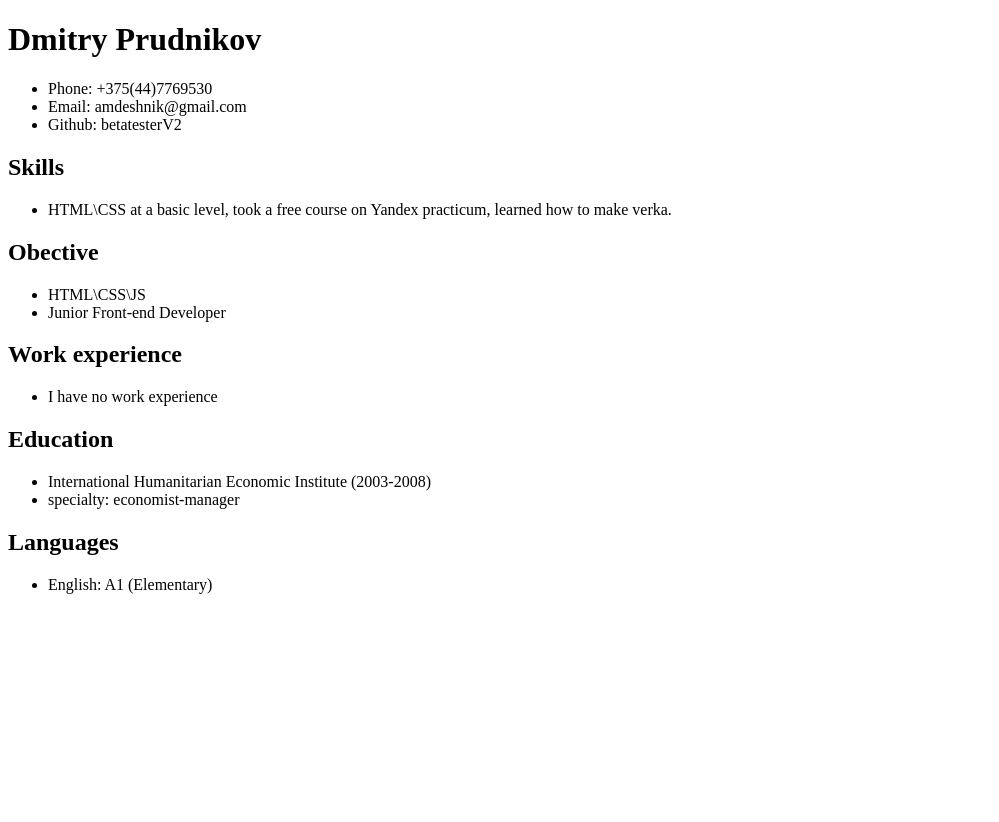
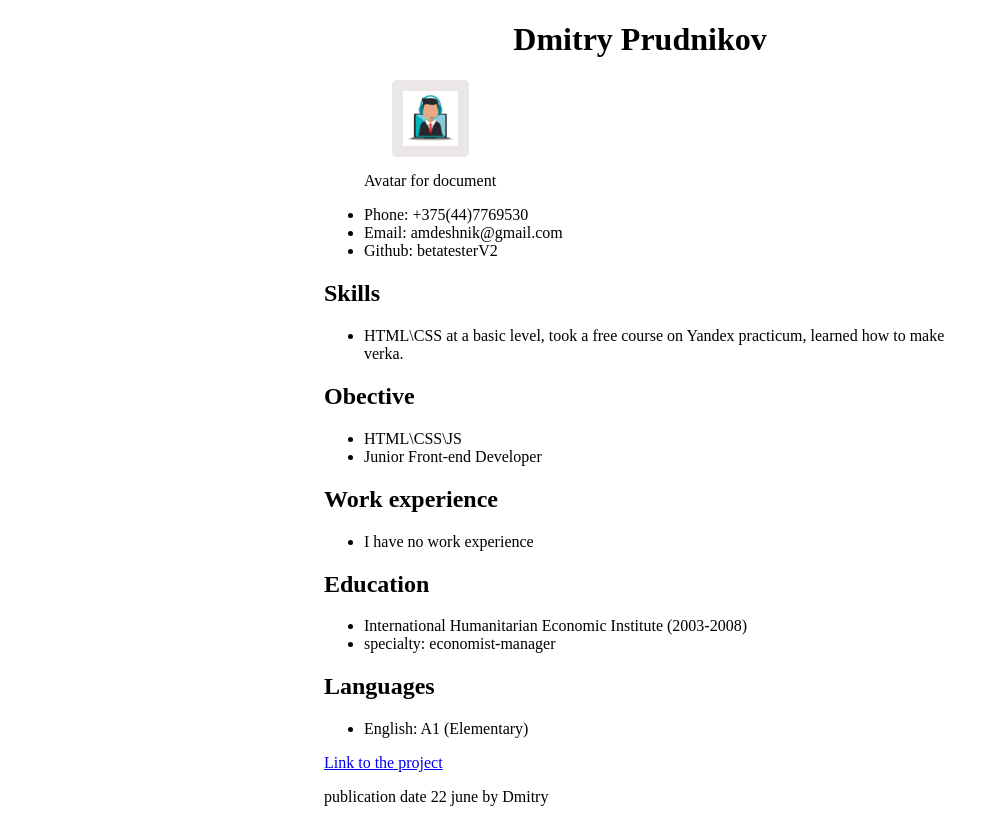
Before and after one commit to betatesterV2/probe, a plain HTML site: page index.html in a window 1280 px wide. Shown: the whole page, without its empty margins (0-999 px from the left). Before the commit the page ends 800 px from the top, so only its background shows below. Drawn offline with Linux system fonts and the light colour scheme.

Commit message:
feat: add files

```diff
--- a/index.html
+++ b/index.html
@@ -2,16 +2,27 @@
 <html lang="en">
    <head>
       <meta charset="utf-8">
+      <meta http-equiv="x-ua-compatible" content="ie=edge">
       <link rel="stylesheet" href="style.css">
+      <title>My resume</title>
    </head>
    <body>
+      <DIV class="container">
+      <header>
          <h1>Dmitry Prudnikov</h1>
-
+      </header>
+      <aside>
+      <figure>
+         <img src="image.png" alt="avatar">
+         <figcaption>Avatar for document</figcaption>
+      </figure>
+   </aside>
       <ul>
          <li>Phone: +375(44)7769530</li>
          <li>Email: amdeshnik@gmail.com</li>
          <li>Github: betatesterV2</li>
       </ul>
+<article>
    <h2>Skills</h2>
       <ul>
          <li>HTML\CSS at a basic level, took a free course on Yandex practicum, learned how to make verka.</li>
@@ -19,7 +30,7 @@
 
    <h2>Obective</h2>
       <ul>
-   <li>HTML\CSS\JS  </li>
+         <li>HTML\CSS\JS</li>
          <li>Junior Front-end Developer</li>
       </ul>
 
@@ -38,5 +49,15 @@
       <ul>
          <li>English: A1 (Elementary)</li>
       </ul>
+   <p><a href="https://betatesterv2.github.io/rsschool-cv/cv">Link to the project</a></p>
+</article>
+<footer>
+   <p>
+      publication date
+      <time datetime="2021-07-22 19:00">22 june</time>
+      by Dmitry
+   </p>
+</footer>
+</DIV>
    </body>
 </html>
--- a/style.css
+++ b/style.css
@@ -0,0 +1,16 @@
+img {
+   width: 10%; /* Ширина */
+   float: center; /* Выстраиваем элементы по горизонтали */
+   margin: 0 2% 2% 5%; /* Отступ слева */
+   background: #e7e1e1ca; /* Цвет фона */
+   border-radius: 5px; /* Радиус скругления */
+   padding: 2%; /* Поля */
+   }
+header {
+   text-align: center;
+}
+.container {
+   margin-left: auto;
+   margin-right: auto;
+   width: 50%;
+}
```
Also changed, not shown: image.png (added). Lines whose indentation alone changed are shown as unchanged.
